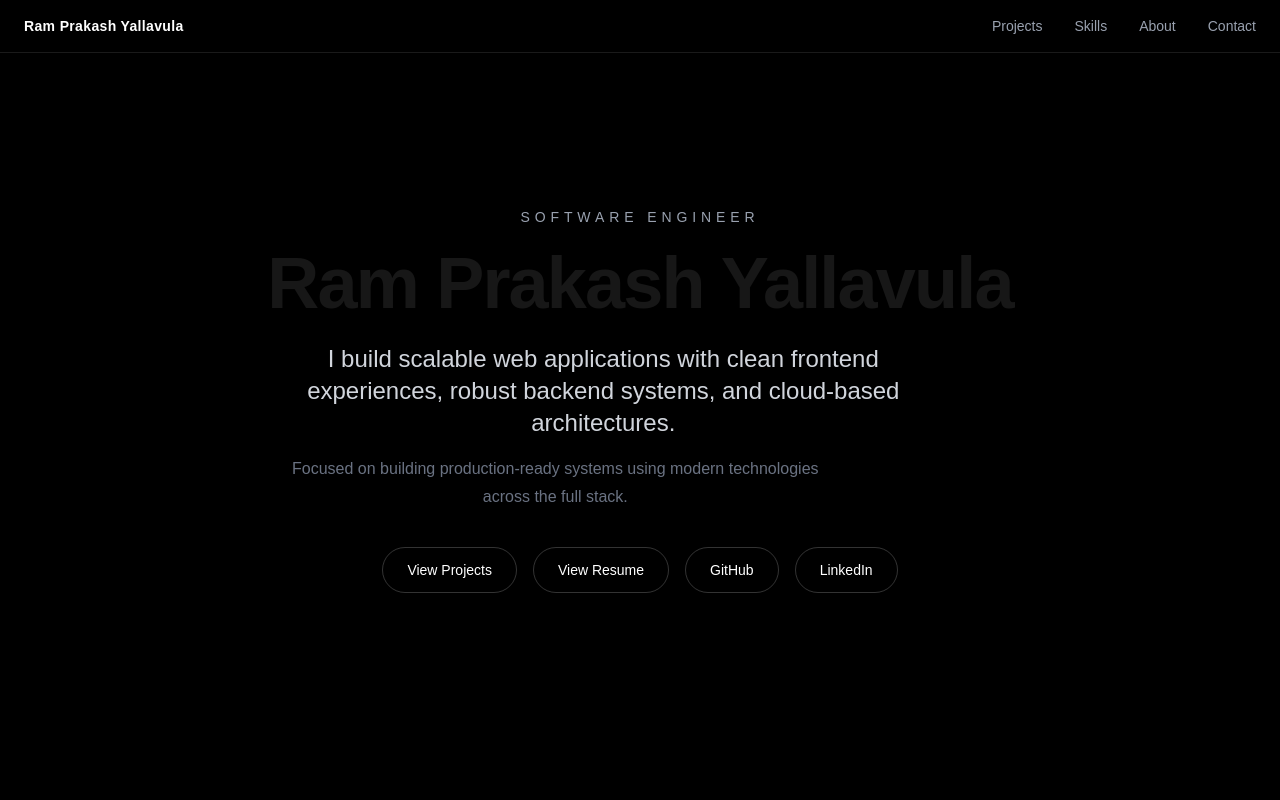
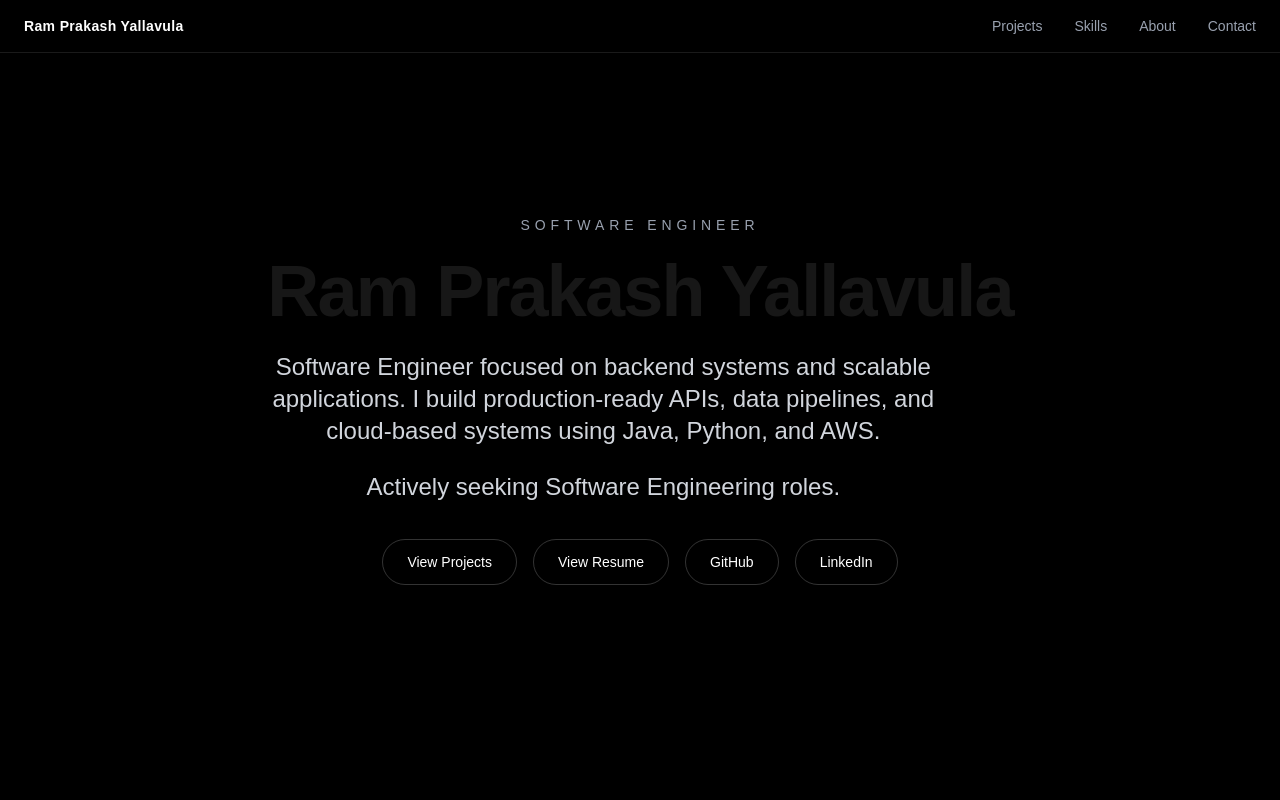
Before and after one commit to ramprakashyallavula/My_portfolio, a Next.js app: page / in a window 1280 px wide. Shown: the top 800 px of the page. Built offline with nearby package versions, Linux system fonts and the light colour scheme.

Commit message:
Updated site title

```diff
--- a/app/layout.tsx
+++ b/app/layout.tsx
@@ -13,8 +13,8 @@ const geistMono = Geist_Mono({
 });
 
 export const metadata: Metadata = {
-  title: "Create Next App",
-  description: "Generated by create next app",
+  title: "Ram Prakash Yallavula | Software Engineer",
+  description: "Portfolio of Ram Prakash Yallavula - Software Engineer specializing in backend systems, APIs, and cloud applications.",
 };
 
 export default function RootLayout({
--- a/sections/Hero.tsx
+++ b/sections/Hero.tsx
@@ -22,13 +22,13 @@ export default function Hero() {
 
 
                 <p className="mt-6 text-xl md:text-2xl text-gray-300 max-w-2xl">
-                    I build scalable web applications with clean frontend experiences,
-                    robust backend systems, and cloud-based architectures.
+                    Software Engineer focused on backend systems and scalable applications.
+
+                    I build production-ready APIs, data pipelines, and cloud-based systems using Java, Python, and AWS.
                 </p>
 
-                <p className="mt-4 text-gray-500 max-w-xl leading-7">
-                    Focused on building production-ready systems using modern technologies
-                    across the full stack.
+                <p className="mt-6 text-xl md:text-2xl text-gray-300 max-w-2xl">
+                    Actively seeking Software Engineering roles.
                 </p>
 
                 <div className="mt-9 flex flex-col sm:flex-row items-center justify-center gap-4">
```
